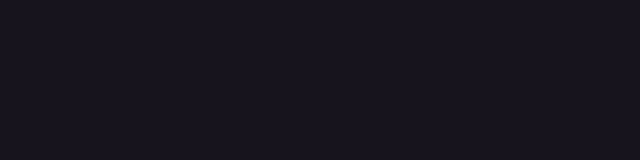
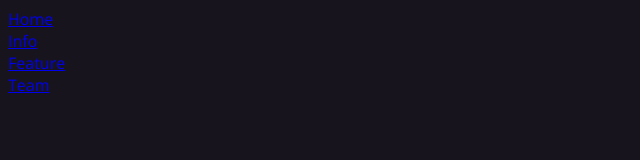
Before and after one commit to Rsandy2/project-red, a website: page index.html in a window 1280 px wide. Shown: the whole page, without its empty margins (0-640 px from the left). Drawn offline with nearby package versions, Linux system fonts and the light colour scheme.

Commit message:
Added temporary css conditions for navigation and future styles

```diff
--- a/index.css
+++ b/index.css
@@ -1,3 +1,5 @@
+/* The purpose of index.css is to store any variables or styling options for later usage. All webpage styles can be found in ./styles.css */
+
 @import url("https://fonts.googleapis.com/css2?family=Open+Sans:wght@400;600&display=swap");
 
 *,
--- a/index.html
+++ b/index.html
@@ -8,17 +8,38 @@
 
     <!--------------- CSS --------------->
     <link rel="stylesheet" href="index.css" />
+    <link rel="stylesheet" href="styles.css" />
+
+
+    <!-------- Temporary
+        Temporary CSS files will be held here until moderate amount of production is completed.
+        --------->
+
+    <link rel="stylesheet" href="./css/nav.css" />
+
   </head>
   <body>
-    <!-- Webhook Test -->
     <!--------------- Nav Bar --------------->
+
+    <ul>
+      <li><a href="#home">Home</a></li>
+      <li><a href="#info">Info</a></li>
+      <li><a href="#feature">Feature</a></li>
+      <li><a href="about">Team</li>
+    </ul>
 
     <!--------------- Home Page --------------->
 
+    <!--------------- Main Content --------------->
+
+    <!--------------- Project Info--------------->
+
+    <!--------------- Product Section --------------->
+
     <!--------------- Search Bar --------------->
 
-    <!--------------- Modal Popup --------------->
+    <!--------------- Card Template --------------->
 
-    <!--------------- Card Template --------------->
+    <!--------------- About Us --------------->
   </body>
 </html>
--- /dev/null
+++ b/styles.css
@@ -0,0 +1,6 @@
+/*------------- Navigation
+
+  Section: Navigation Bar
+  Purpose: To style navigation bar.
+
+*/
```
Also changed, not shown: css/nav.css (added).
